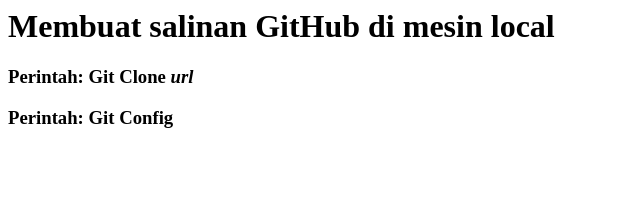
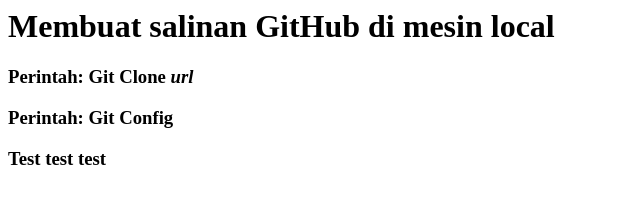
Before and after one commit to sherzzzh/hello_dunia, a plain HTML site: page index.html in a window 1280 px wide. Shown: the whole page, without its empty margins (0-640 px from the left). Drawn offline with Linux system fonts and the light colour scheme.

Commit message:
Update index.html

```diff
--- a/index.html
+++ b/index.html
@@ -7,5 +7,6 @@
 <h1> Membuat salinan GitHub di mesin local </j1>
 <h3> Perintah: Git Clone <i>url</i></h3>
 <h3> Perintah: Git Config </h3>
+<h3> Test test test <h3>
 </body>
 </html>
```
